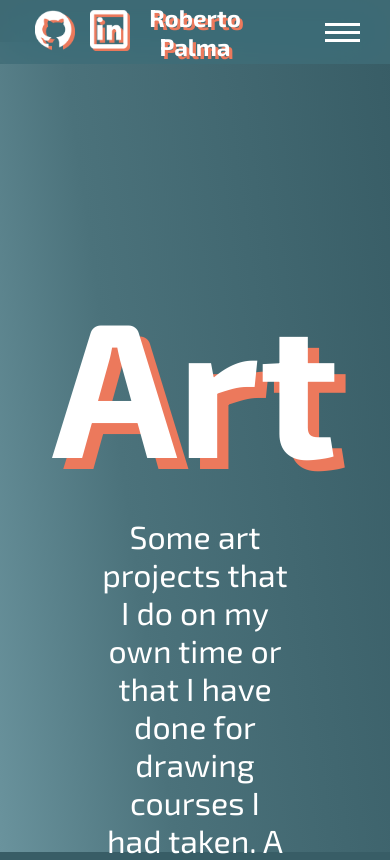
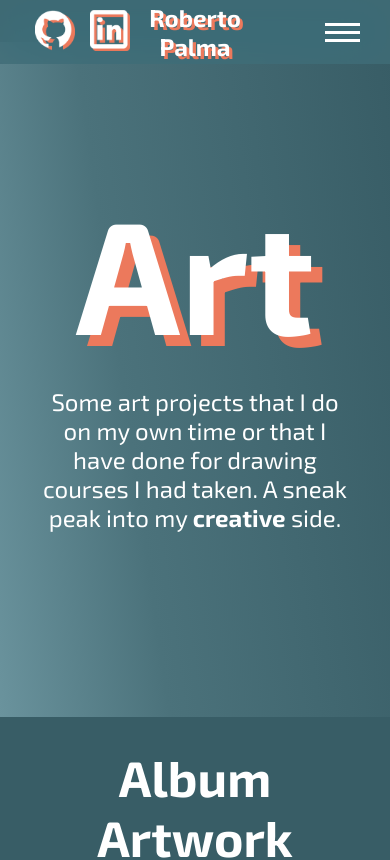
Before and after one commit to kneetoe/robertoepalma.com, a Next.js app: page /art in a window 390 px wide. Shown: the top 860 px of the page. Built offline with nearby package versions, Linux system fonts and the light colour scheme; a web font is replaced by a local one.

Commit message:
Optimizing art page for mobile

```diff
--- a/styles/Art.module.scss
+++ b/styles/Art.module.scss
@@ -58,60 +58,55 @@
 
     }
 
-    .artContainer {
-        margin-top:12vh;
-        display: grid;
-        grid-template-columns: repeat(3, 1fr);
-        grid-template-rows: repeat(5, 500px);
-        grid-column-gap: 0px;
-        grid-row-gap: 0px;
-        max-width: 1152px;
-        margin:auto;
+
+}
+
+@media screen and (max-width:958px) {
 
 
-        .artwork {
+    .pageBody{
+
+        .tContainer {
+            height: 80vh;
+            padding: 0 0 6em;
             display: flex;
-            justify-content: center;
-            .img-overlay {
-                background: rgba(0,0,0,0.7);
-                width: 100%;
-                height: 100%;
-                position: absolute;
-                top: 0;
-                left: 0;
-                display: flex;
-                justify-content: center;
-                align-items: center;
-                opacity: 0;
-              }
-            img {
+            align-items: center;
+
+
+            .title {
+                padding: 5em 0;
                 display: block;
-                max-height: 80%;
-                max-width: 100%;
-                height: 250px;
+                margin: 0 5%;
+                padding-bottom: 9vw;
 
+                p {
+                    color:#fff;
+                    font-weight: 100;
+                    margin-top: 20px;
+                    font-size: 1.5rem;
+                    text-align: center;
+                    margin: auto;
+                    max-width: 90%;
+                }
+
+
+                h1 {
+
+                    font-size:10rem;
+
+
+                }
+            }
+
+            .scrollD {
+                display: none;
             }
 
         }
-        .s1 {
-            padding-top: 40px;
-            grid-area: 1 / 1 / 2 / 2;
-            align-items: flex-start;
-        }
 
-        .s2 {
-            grid-area: 1 / 2 / 2 / 3;
 
-            align-items: flex-end;
-        }
-
-        .s3 {
-            padding-top: 40px;
-            grid-area: 1 / 3 / 2 / 4;
-
-            align-items: flex-start;
-        }
     }
 
 
+
 }
--- a/styles/ArtD.module.scss
+++ b/styles/ArtD.module.scss
@@ -141,6 +141,7 @@
     align-items: center;
     border: 3px solid ($color2);
 
+
   }
 
   .modalText {
@@ -182,3 +183,58 @@
   padding-top: 20px;
   margin: 0 15px;
 }
+
+
+@media screen and (max-width:958px) {
+
+  .appContainer {
+
+    .modal {
+      width: 95%;
+    }
+
+    .modalBody {
+      display: flex;
+      width: 100%;
+      border: 0;
+
+      max-height: calc(100vh - 210px);
+      overflow-y: auto;
+      flex-direction: column;
+
+
+    }
+
+    .modalText {
+      padding: 0;
+      p {
+        font-size: 1.1rem;
+      }
+
+      h2 {
+        margin:0 ;
+        font-size: 2.5rem;
+      }
+
+    }
+  }
+
+
+}
+
+@media (hover: none) {
+  .appContainer {
+
+    .drink {
+      &:after {
+        content: "";
+        display: none;
+      }
+
+      &:before {
+        content: "";
+        display: none;
+      }
+    }
+  }
+}
```
